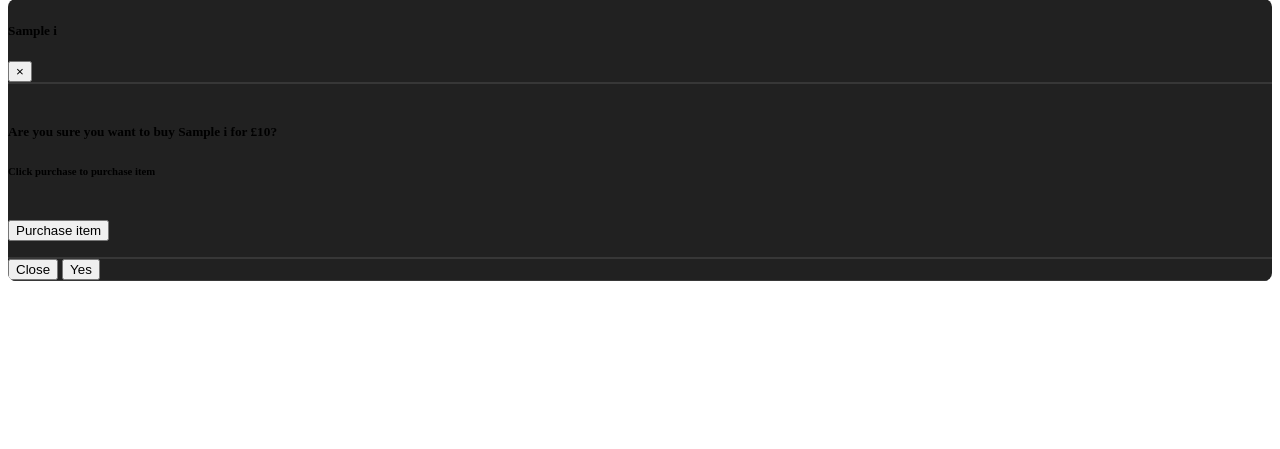
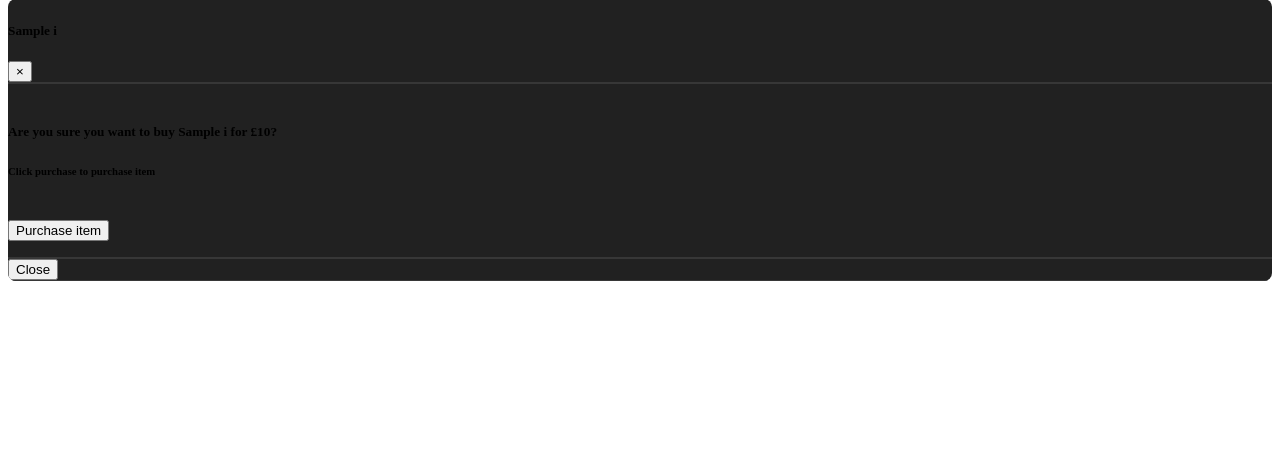
Before and after one commit to juliusyam/flask-market, a Flask app: template market/templates/includes/items_modals.html in a window 1280 px wide. Shown: the part 135-584 px from the top of the page. Run offline with Flask 2, Linux system fonts and the light colour scheme; the template is opened without the code that fills it: values that come from a table or form of the project are taken from there, most other values are stand-ins (such as "Sample title", 1, 10 or a date in 2020).

Commit message:
remove dummy yes btn in modals

```diff
--- a/market/templates/includes/items_modals.html
+++ b/market/templates/includes/items_modals.html
@@ -56,7 +56,6 @@
       </div>
       <div class="modal-footer">
         <button type="button" class="btn btn-secondary" data-dismiss="modal">Close</button>
-        <button type="button" class="btn btn-info">Yes</button>
       </div>
     </div>
   </div>
--- a/market/templates/includes/owned_items_modals.html
+++ b/market/templates/includes/owned_items_modals.html
@@ -36,7 +36,6 @@
       </div>
       <div class="modal-footer">
         <button type="button" class="btn btn-secondary" data-dismiss="modal">Close</button>
-        <button type="button" class="btn btn-info">Yes</button>
       </div>
     </div>
   </div>
```
Also changed, not shown: market/market.db.
